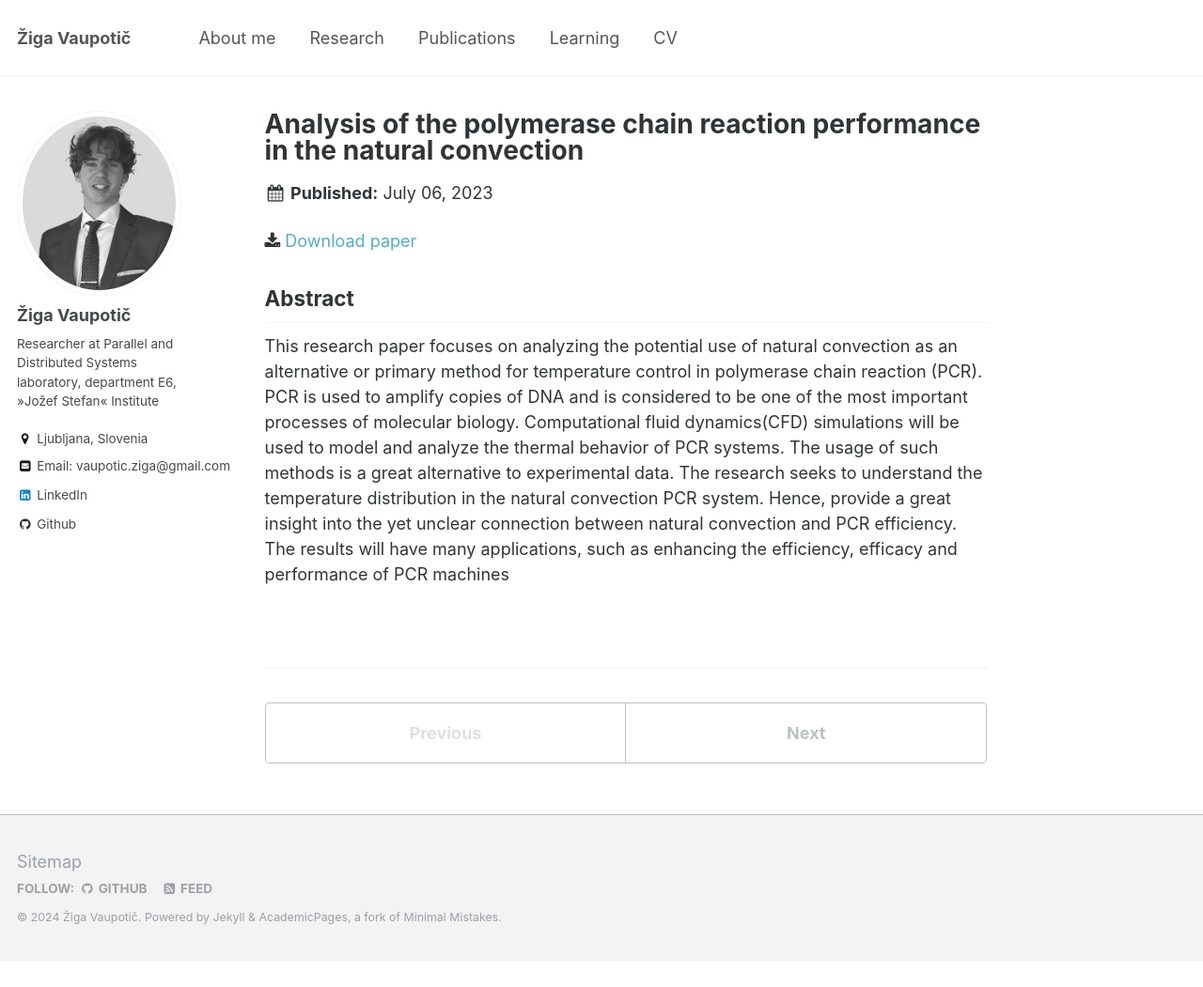
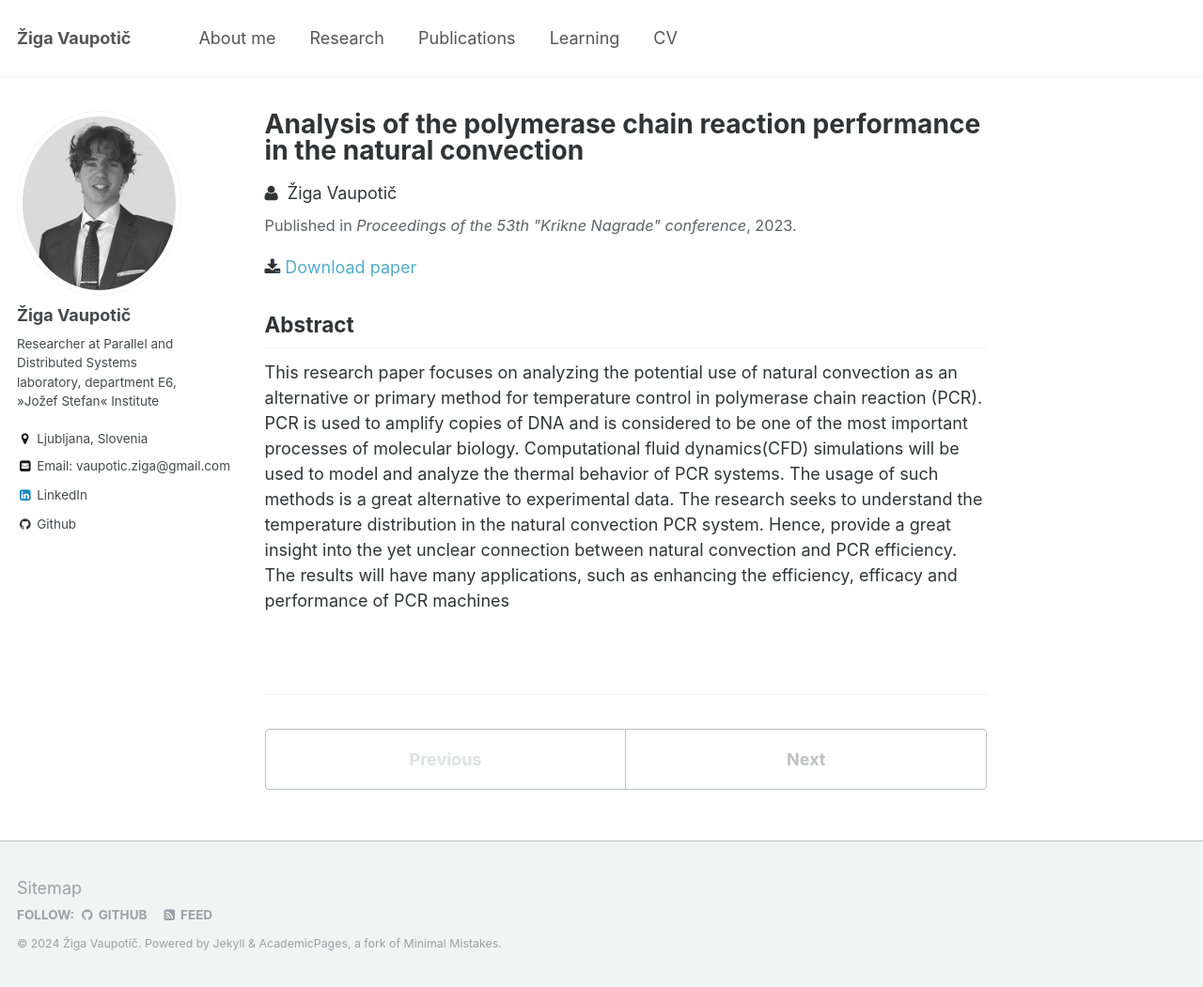
Before and after one commit to ziga-vaupotic/ziga-vaupotic.github.io, a Jekyll site: the page built from _publications/2023-07-06-pcr.md, in a window 1280 px wide and 1051 px high. Shown: the whole window at 94% size. Built offline with Jekyll 4.4.1, drawn with Linux system fonts in a browser that asks for light colours.

Commit message:
Update 2023-07-06-pcr.md

```diff
--- a/_publications/2023-07-06-pcr.md
+++ b/_publications/2023-07-06-pcr.md
@@ -4,6 +4,8 @@ authors: 'Žiga Vaupotič'
 collection: publications
 permalink: /publication/2023-07-06-pcr
 excerpt: 'This research paper focuses on analyzing the potential use of natural convection as an alternative method for temperature control in polymerase chain reaction (PCR).'
+
+journal: 'Proceedings of the 53th "Krikne Nagrade" conference'
 date: 2023-07-06
 localfile: 'papers/krka.pdf'
 ---
```
